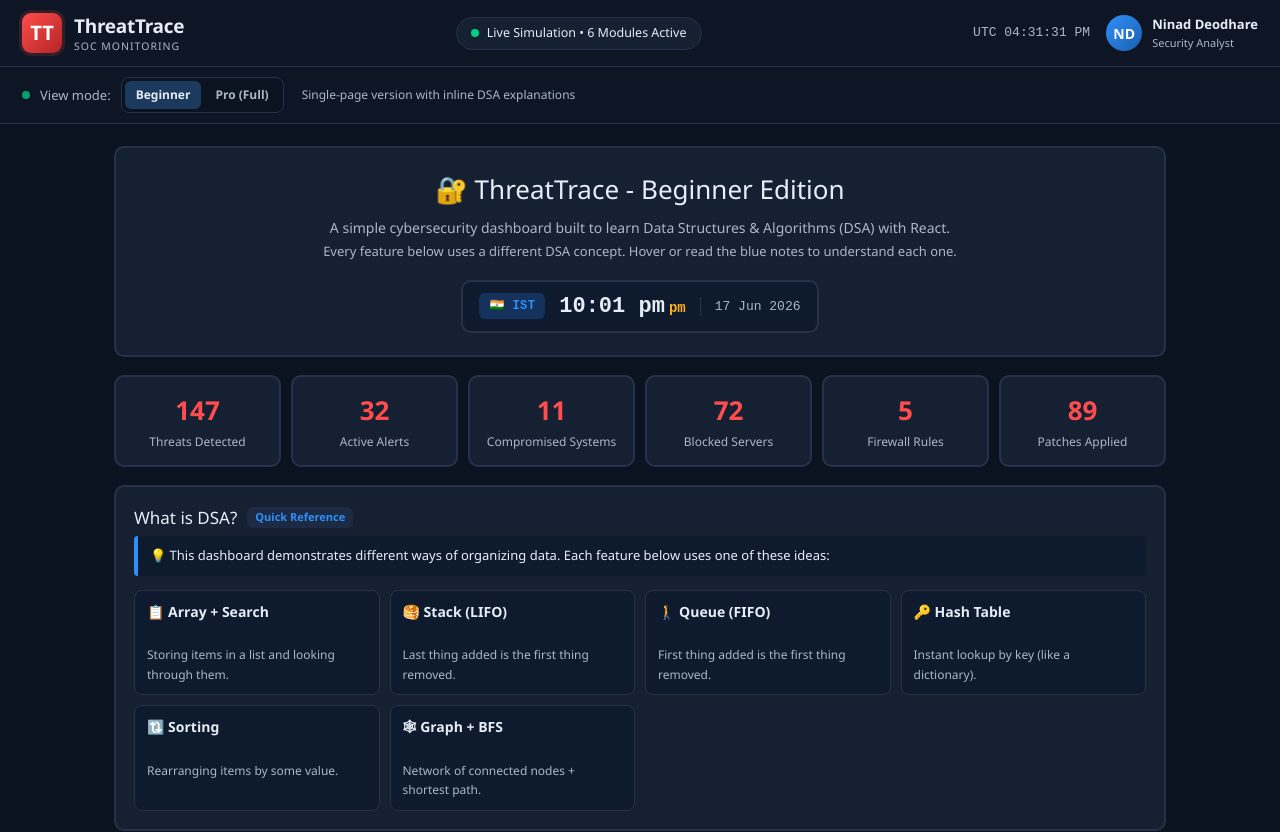
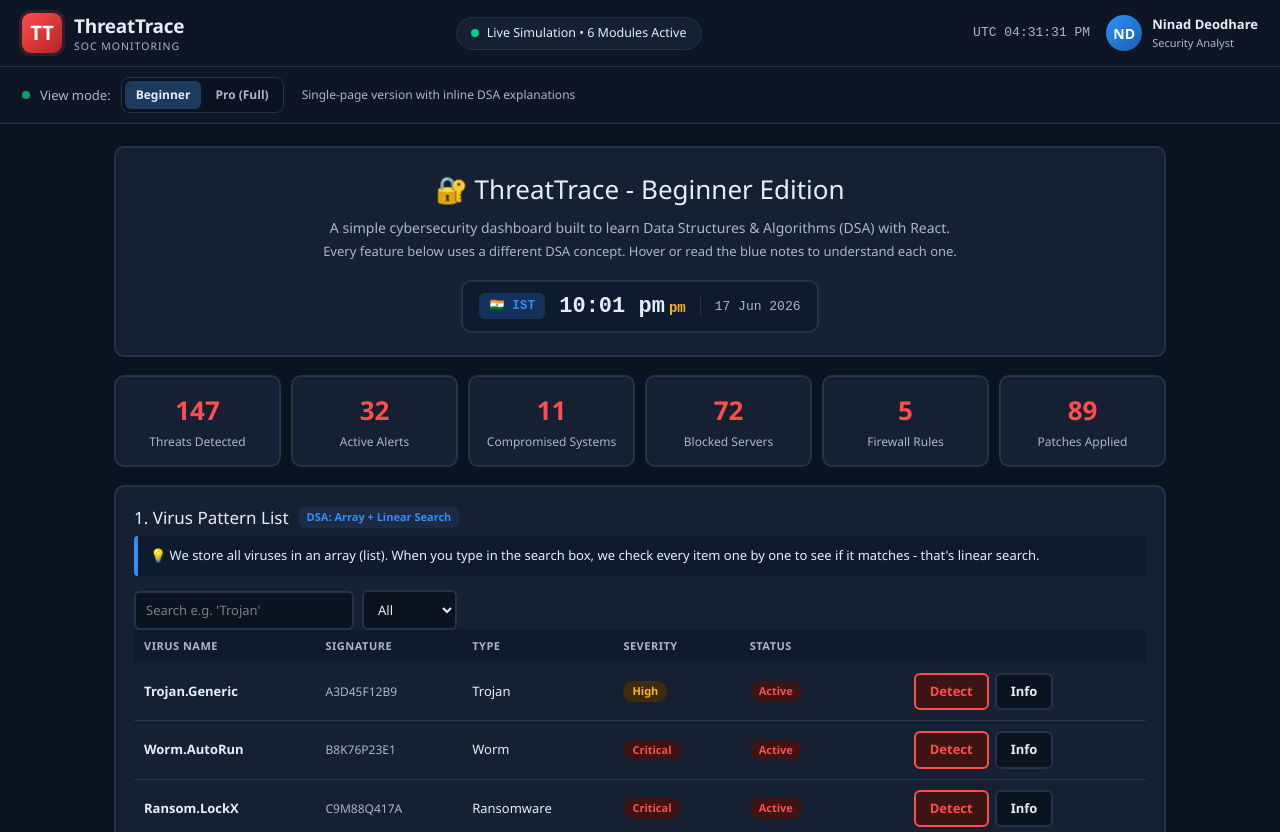
Before and after one commit to ninad2008/React-Major-Project, a React (Vite) app: page / in a window 1280 px wide. Shown: the top 832 px of the page. Built offline with nearby package versions, Linux system fonts and the light colour scheme.

Commit message:
Update BeginnerDashboard.jsx

```diff
--- a/src/pages/BeginnerDashboard.jsx
+++ b/src/pages/BeginnerDashboard.jsx
@@ -236,19 +236,6 @@ const BeginnerDashboard = () => {
         <div className="bk-stat"><b>{rules.length}</b><span>Firewall Rules</span></div>
         <div className="bk-stat"><b>{patched}</b><span>Patches Applied</span></div>
       </div>
-
-      <section className="bk-card">
-        <h3 className="bk-h">What is DSA? <span className="bk-tag">Quick Reference</span></h3>
-        <p className="bk-explain">💡 This dashboard demonstrates different ways of organizing data. Each feature below uses one of these ideas:</p>
-        <div className="bk-grid-3">
-          <div className="bk-mini"><b>📋 Array + Search</b><br /><span>Storing items in a list and looking through them.</span></div>
-          <div className="bk-mini"><b>🥞 Stack (LIFO)</b><br /><span>Last thing added is the first thing removed.</span></div>
-          <div className="bk-mini"><b>🚶 Queue (FIFO)</b><br /><span>First thing added is the first thing removed.</span></div>
-          <div className="bk-mini"><b>🔑 Hash Table</b><br /><span>Instant lookup by key (like a dictionary).</span></div>
-          <div className="bk-mini"><b>🔃 Sorting</b><br /><span>Rearranging items by some value.</span></div>
-          <div className="bk-mini"><b>🕸 Graph + BFS</b><br /><span>Network of connected nodes + shortest path.</span></div>
-        </div>
-      </section>
 
       <section className="bk-card">
         <h3 className="bk-h">1. Virus Pattern List <span className="bk-tag">DSA: Array + Linear Search</span></h3>
```
